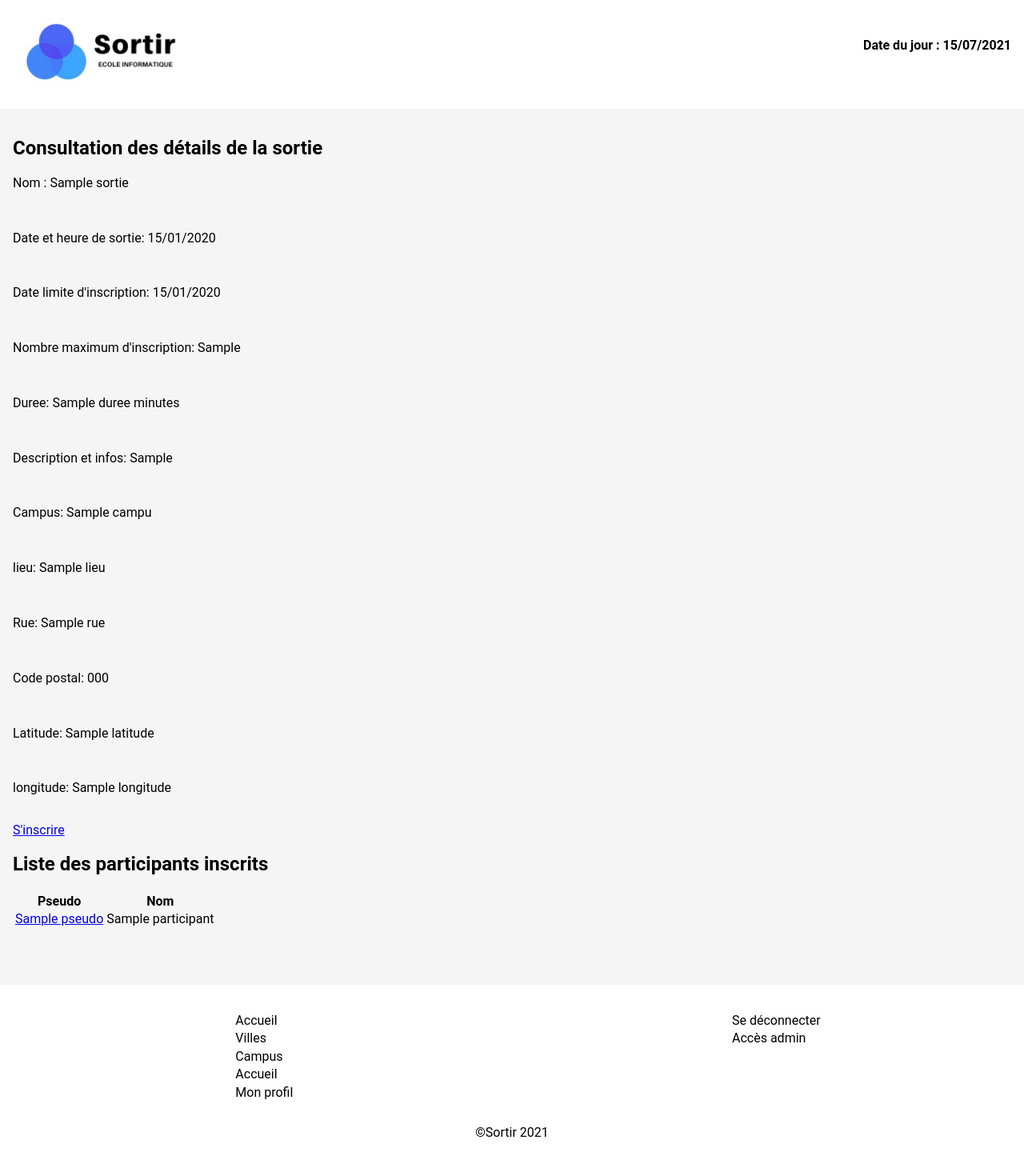
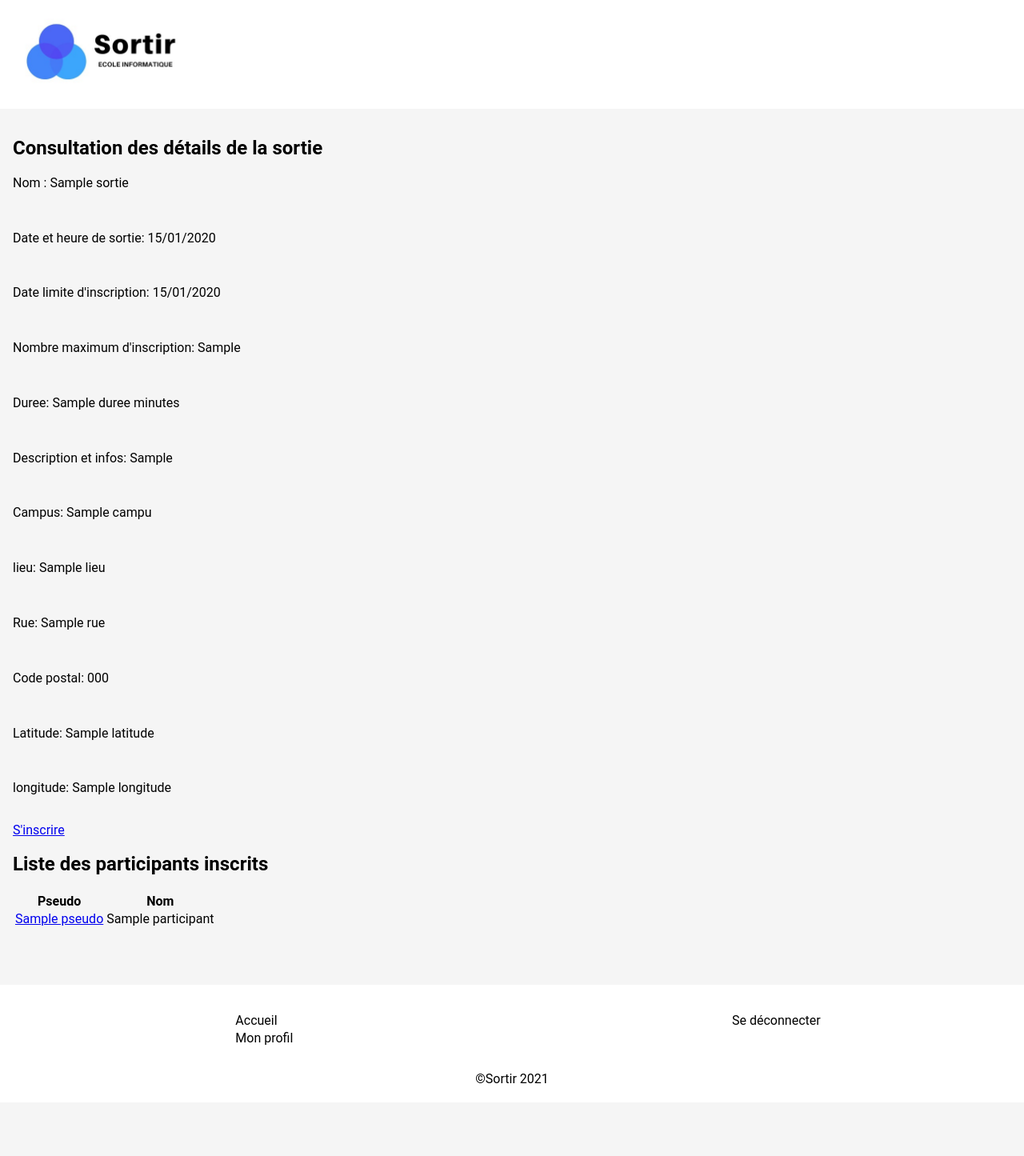
Before and after one commit to Mikael-LB/sortir-eleves, a PHP site: template templates/consulter/consulter-sorties.html.twig in a window 1280 px wide. Shown: the whole page at 80% size. After the commit the page ends 1354 px from the top, so only its background shows below. Run offline with PHP 8.4, Linux system fonts and the light colour scheme; the template is opened without the code that fills it: most values are stand-ins (such as "Sample title", 1, 10 or a date in 2020); some libraries are stand-ins or nearby versions.

Commit message:
Security : ROLE_USER can't view menu links in header and footer : -villes, -campus, -lieu, -accès admin

```diff
--- a/templates/footer/footer.html.twig
+++ b/templates/footer/footer.html.twig
@@ -2,16 +2,19 @@
     <div class="padding1em">
         <ul>
             <li class="nodisc li-footer"><a href="{{ path('accueil_accueil') }}" class="button">Accueil</a></li>
-            <li class="nodisc li-footer"><a href="" class="button">Villes</a></li>
-            <li class="nodisc li-footer"><a href="" class="button">Campus</a></li>
-            <li class="nodisc li-footer"><a href="" class="button">Accueil</a></li>
+            {% if is_granted('ROLE_ADMIN') %}
+                <li class="nodisc li-footer"><a href="" class="button">Villes</a></li>
+                <li class="nodisc li-footer"><a href="" class="button">Campus</a></li>
+            {% endif %}
             <li class="nodisc li-footer"><a href="" class="button">Mon profil</a></li>
         </ul>
     </div>
     <div class="padding1em">
         <ul>
             <li class="nodisc li-footer"><a href="" class="button">Se déconnecter</a></li>
-            <li class="nodisc li-footer"><a href="" class="button">Accès admin</a></li>
+            {% if is_granted('ROLE_ADMIN') %}
+                <li class="nodisc li-footer"><a href="" class="button">Accès admin</a></li>
+            {% endif %}
         </ul>
     </div>
 </div>
--- a/templates/menu/nav.html.twig
+++ b/templates/menu/nav.html.twig
@@ -8,15 +8,19 @@
         <ul class="flex navbar">
             {% if app.user %}
                 <li class="nodisc"><a href="{{ path('sortie_liste_sorties') }}" class="button">Accueil</a></li>
-                <li class="nodisc"><a href="" class="button">Villes</a></li>
-                <li class="nodisc"><a href="" class="button">Campus</a></li>
+                {% if is_granted('ROLE_ADMIN') %}
+                    <li class="nodisc"><a href="" class="button">Villes</a></li>
+                    <li class="nodisc"><a href="" class="button">Campus</a></li>
+                    <li class="nodisc"><a href="{{ path('lieu_creer') }}" class="button">Creer Lieu</a></li>
+                {% endif %}
                 <li class="nodisc"><a href="{{ path('sortie_creer') }}" class="button">Creer Sortie</a></li>
-                <li class="nodisc"><a href="{{ path('lieu_creer') }}" class="button">Creer Lieu</a></li>
                 <li class="nodisc"><a href=" {{ path('participant_editer', {'id': app.user.id}) }} " class="button">Mon profil</a></li>
                 <li class="nodisc"><a href="{{ path('app_logout')}}" title="logout" class="button">Se déconnecter</a></li>
             {% endif %}
         </ul>
-        <p class="text-right"><b>Date du jour : {{ "now" | date('d/m/Y') }}</b></p>
-        <p class="text-right"><b>{{ app.user.nom }} {{ app.user.prenom }}</b></p>
+        {%  if app.user %}
+            <p class="text-right"><b>Date du jour : {{ "now" | date('d/m/Y') }}</b></p>
+            <p class="text-right"><b>{{ app.user.nom }} {{ app.user.prenom }}</b></p>
+        {% endif %}
     </div>
 </div>
```
Also changed, not shown: 1 other file.
